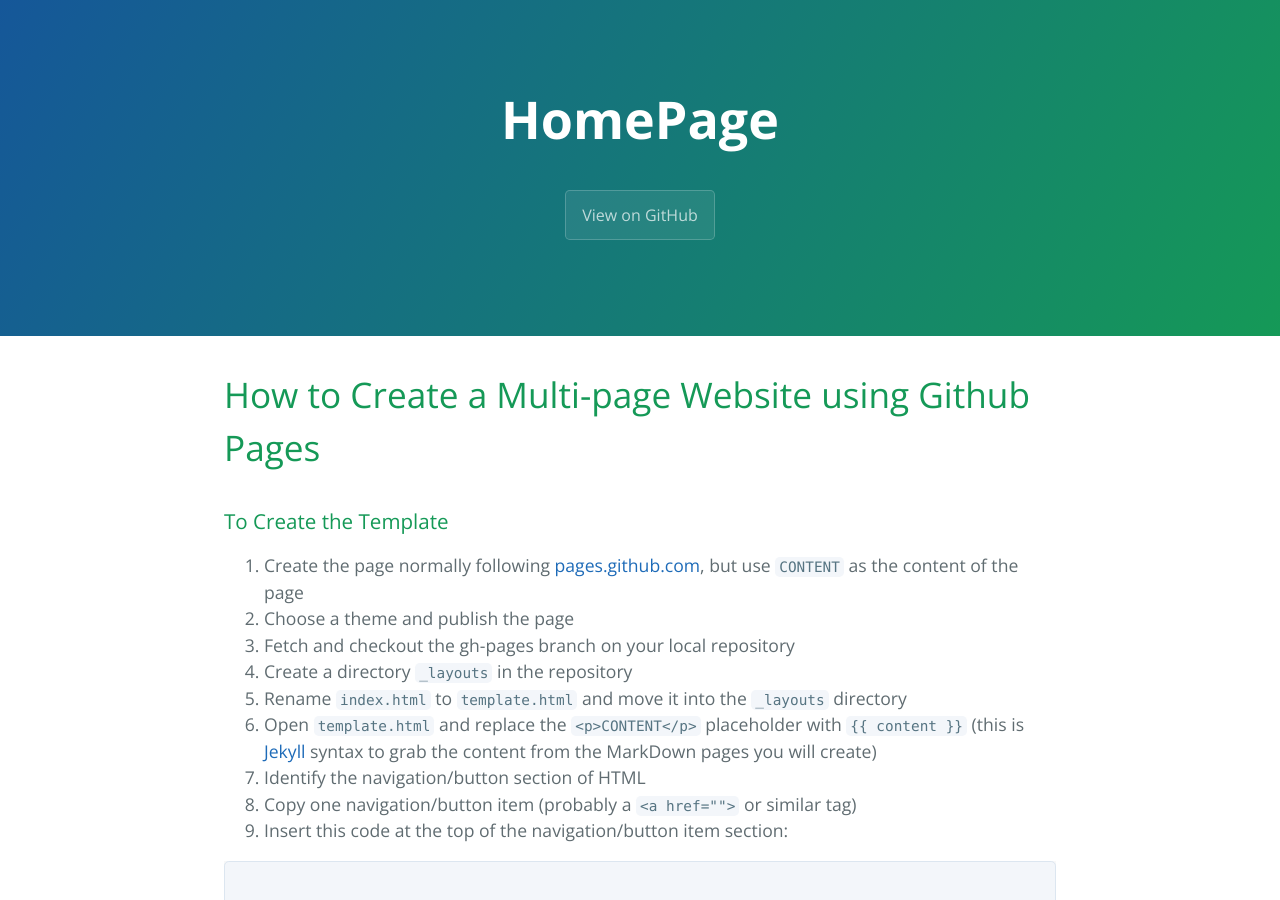
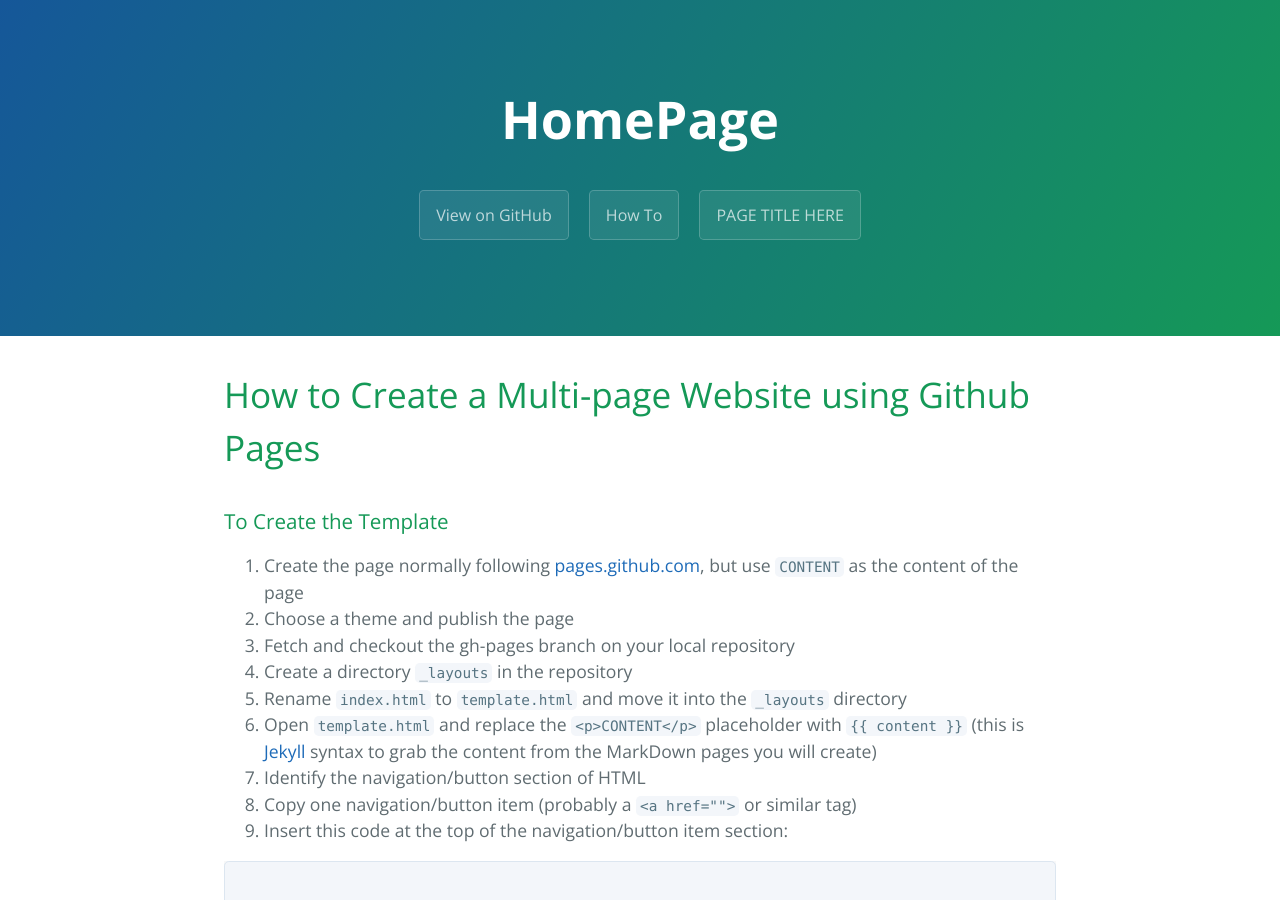
Before and after one commit to Network-Software-and-System-Lab/HomePage, a Jekyll site: the page built from abc.md, in a window 1280 px wide and 900 px high. Built offline with Jekyll 4.4.1, drawn with Linux system fonts in a browser that asks for light colours; the repository's description, which GitHub fills in, is left out.

Commit message:
Update default.html

```diff
--- a/_layouts/default.html
+++ b/_layouts/default.html
@@ -15,6 +15,9 @@
       {% if site.github.is_project_page %}
         <a href="{{ site.github.repository_url }}" class="btn">View on GitHub</a>
       {% endif %}
+      {% for page in site.pages %}
+        <a href={{ page.filename }} class="btn">{{ page.title }}</a>
+      {% endfor %}
       {% if site.show_downloads %}
         <a href="{{ site.github.zip_url }}" class="btn">Download .zip</a>
         <a href="{{ site.github.tar_url }}" class="btn">Download .tar.gz</a>
```
